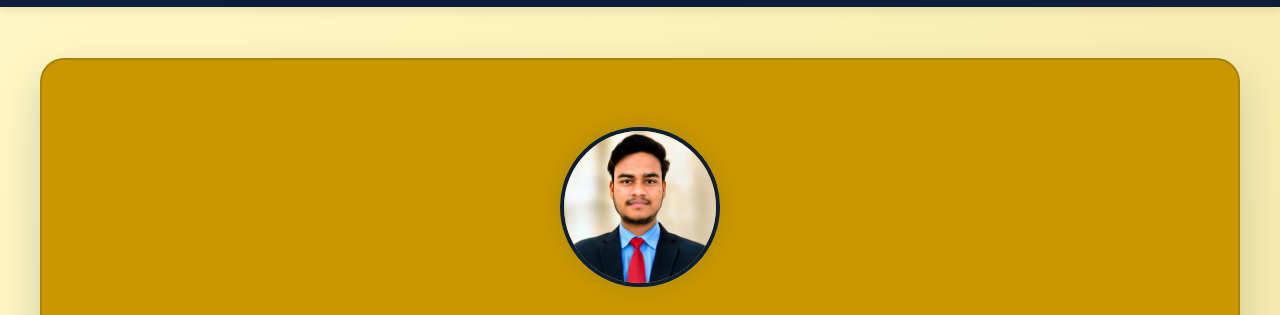
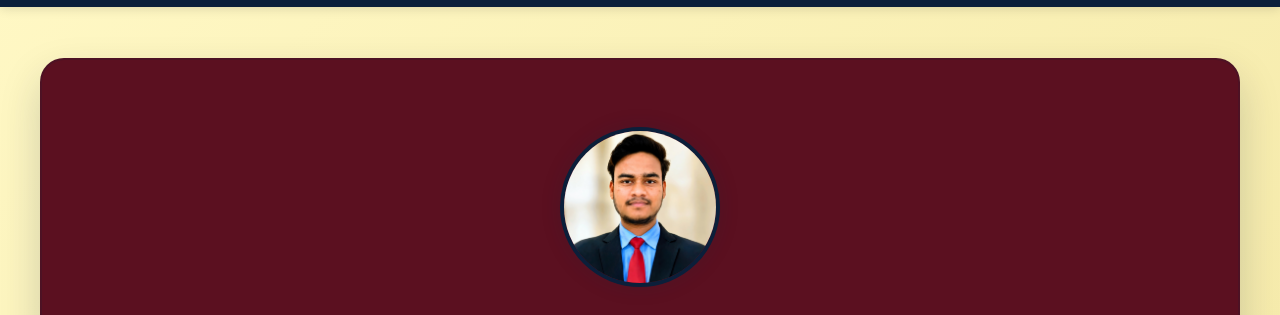
Before and after one commit to 1xgaurav/1xgaurav.github.io, a plain HTML site: page index.html in a window 1280 px wide. Shown: the part 70-385 px from the top of the page. Drawn offline with Linux system fonts and the light colour scheme.

Commit message:
Change home frame from dark yellow to dark maroon

```diff
--- a/style.css
+++ b/style.css
@@ -71,7 +71,7 @@ nav {
 .home-content {
     width: 100%;
     max-width: 1200px;
-    background: #c99800;
+    background: #5b1020;
     padding: 2.2rem 2.5rem;
     border-radius: 24px;
     box-shadow: 0 18px 40px rgba(11, 31, 58, 0.18);
```
